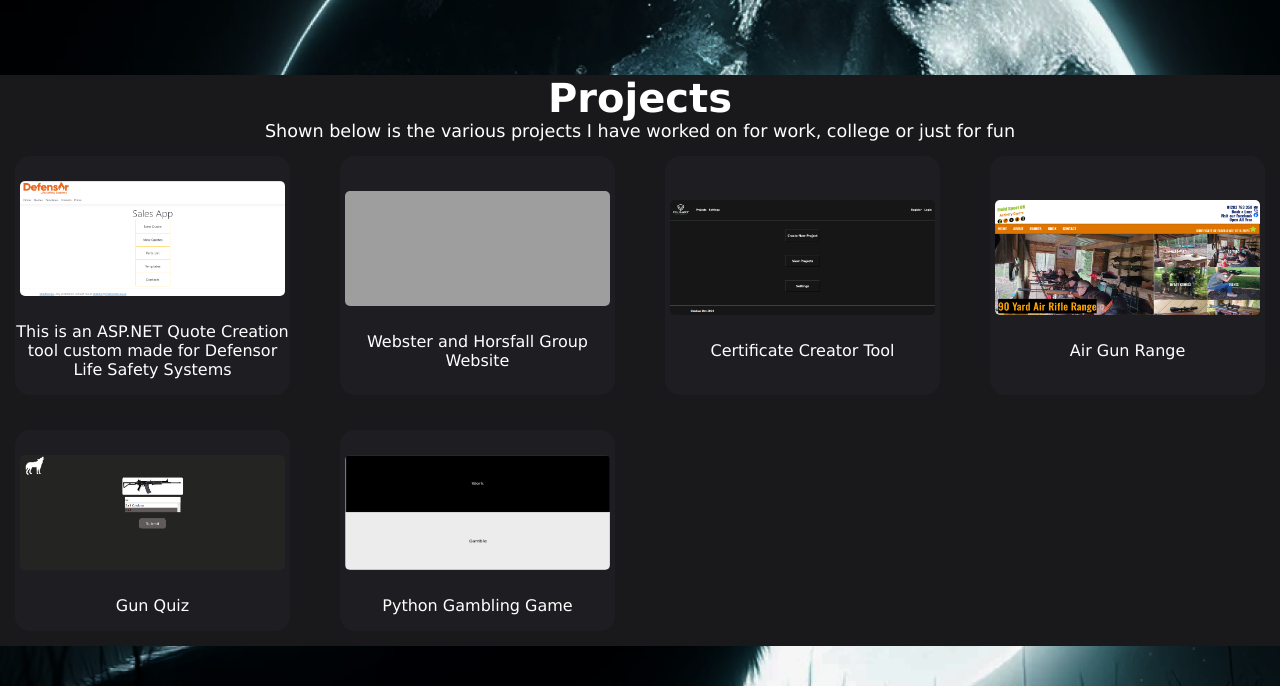
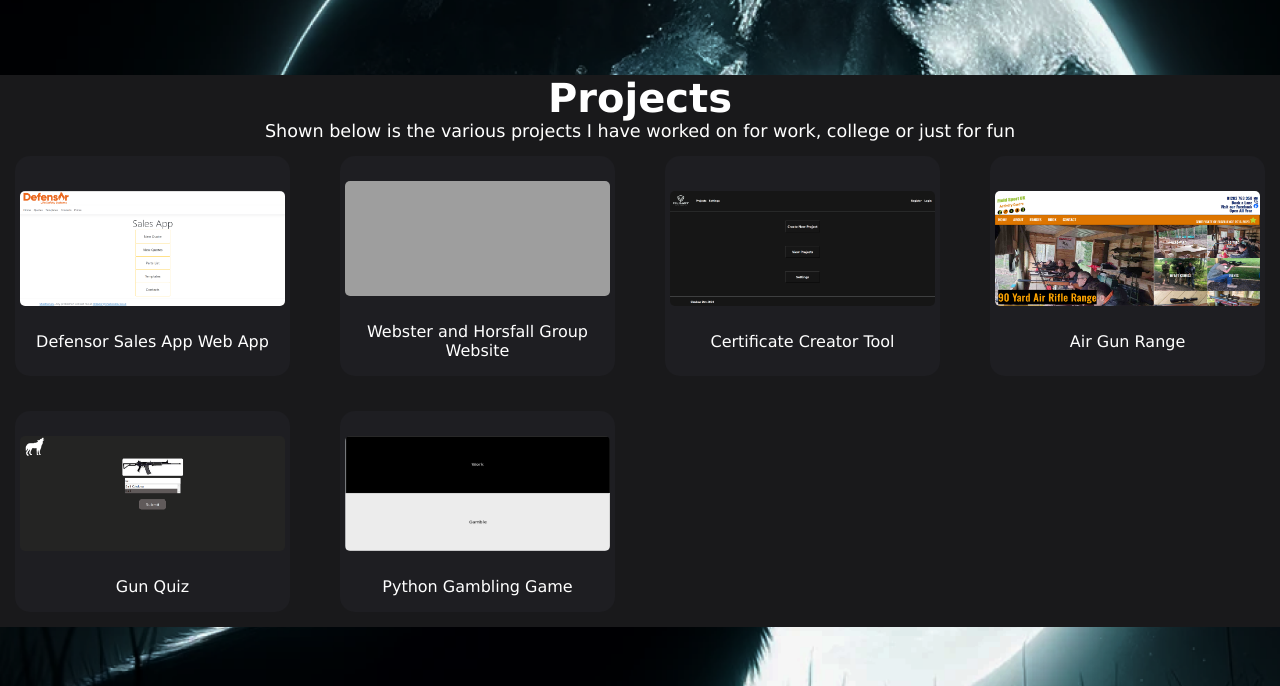
Before and after one commit to shadowwolf123987/Shadow-Dev-Website, a PHP site: page /shadowdev/pages/projects in a window 1280 px wide. Shown: the part 75-761 px from the top of the page. Run offline with PHP 8.4, Linux system fonts and the light colour scheme; some web fonts are replaced; grey boxes are pictures that could not be loaded.

Commit message:
Edited Sales App Title in Projects page

```diff
--- a/pages/projects.php
+++ b/pages/projects.php
@@ -17,7 +17,7 @@
 					<div class="projectsImgDiv">
 						<img src="./imgs/projects/SalesApp/home.png" title="Sales App" alt="Sales App Home Screen">
 					</div>
-					<p>This is an ASP.NET Quote Creation tool custom made for Defensor Life Safety Systems</p>
+					<p>Defensor Sales App Web App</p>
 				</div>
 
 				<div class="projectsDiv" onclick="window.location.href='./projects/WebsterAndHorsfall'">
```
